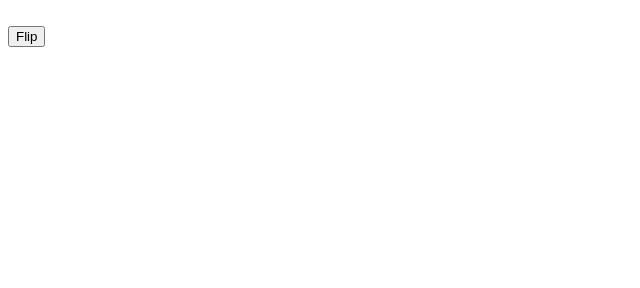
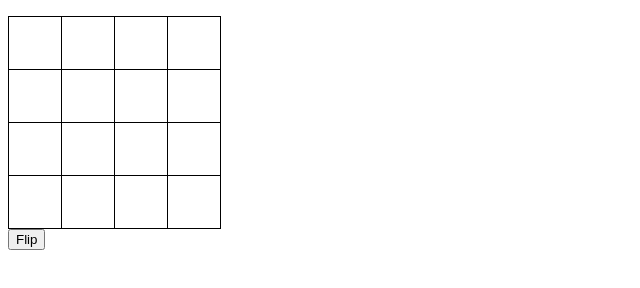
Before and after one commit to coryb342/CS491-Exercise4-Main, a website with bundled scripts: page public/index.html in a window 1280 px wide. Shown: the whole page, without its empty margins (0-640 px from the left). Built offline with nearby package versions, Linux system fonts and the light colour scheme; files whose address does not match are found by name.

Commit message:
Add game board styling

```diff
--- a/public/client.js
+++ b/public/client.js
@@ -354,6 +354,11 @@ async function handleCellClick(index){
  */
 function renderEmptyBoard(){
     const boardElement = document.getElementById('game-board');
+
+    if (!boardElement) {
+        console.error('Game board element not found.');
+        return;
+    }
     boardElement.innerHTML = ''; // Clear previous board if any
 
     let index = 0;
@@ -382,6 +387,11 @@ async function renderCurrentBoard(){
     const player_2_positions = await player.getPlayerAttribute(2, 'player_held_positions');
 
     const boardElement = document.getElementById('game-board');
+
+    if (!boardElement) {
+        console.error('Game board element not found.');
+        return;
+    }
     boardElement.innerHTML = ''; // Clear previous board if any
 
     let index = 0;
--- a/public/index.html
+++ b/public/index.html
@@ -7,6 +7,19 @@
             td.winner {
                 color: red;
                 font-weight: bold;
+            }
+            #game-board {
+                border-collapse: collapse;
+                margin-top: 1rem;
+            }
+            #game-board td {
+                width: 50px;
+                height: 50px;
+                border: 1px solid black;
+                text-align: center;
+                vertical-align: middle;
+                font-size: 24px;
+                cursor: pointer;
             }
         </style>
     </head>
```
